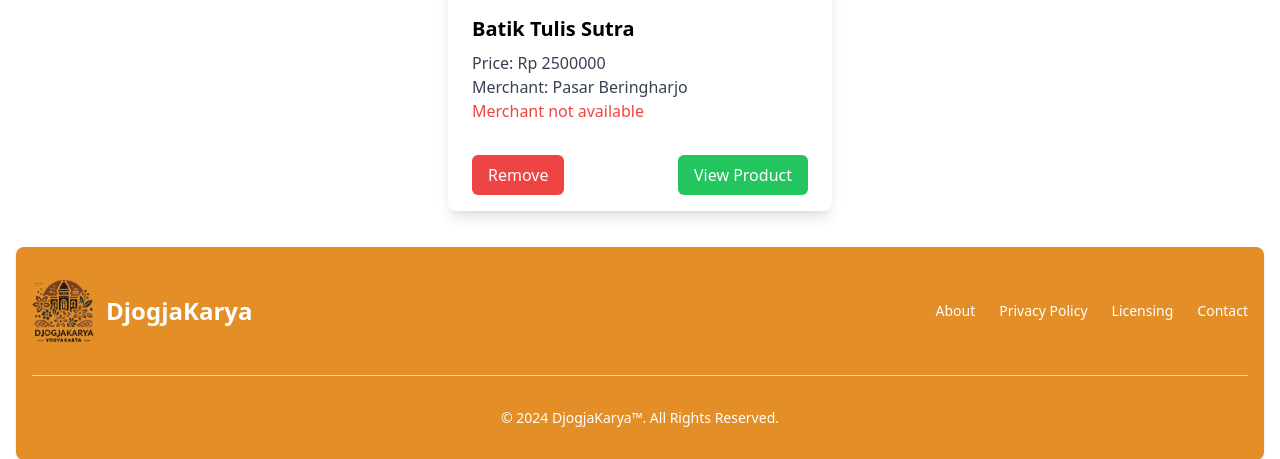
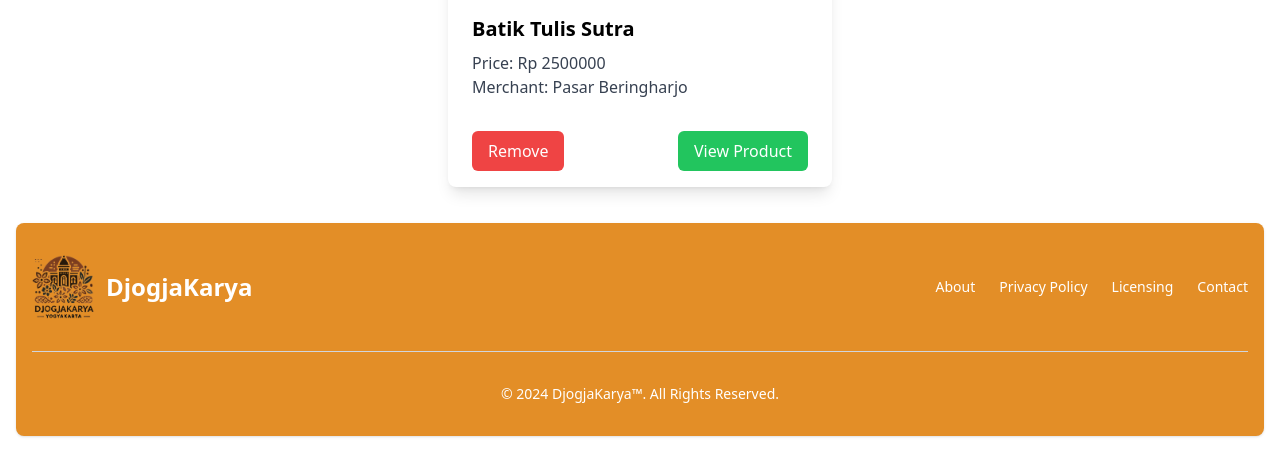
Before and after one commit to A11-PBP-2024/DjogjaKarya, a Django app: page /wishlist/ in a window 1280 px wide. Shown: the part 573-1032 px from the top of the page. After the commit the page ends 1010 px from the top, so only its background shows below. Run offline with Django 5.2, Linux system fonts and the light colour scheme; a user stored in the database is signed in; data comes from the database, SQL or seed files in the repository; tables that the repository leaves empty hold one stand-in row (values such as "Sample post"); some libraries are stand-ins or nearby versions; some web fonts are replaced.

Commit message:
edit kecil

```diff
--- a/wishlist/templates/wishlist.html
+++ b/wishlist/templates/wishlist.html
@@ -19,7 +19,7 @@
                         {% if item.product.merchant %}
                             <a href="{% url 'merchant:detail' item.product.merchant.id %}" class="text-blue-600 hover:text-blue-800">View Store</a>
                         {% else %}
-                            <p class="text-red-500">Merchant not available</p>
+                            <p class="text-red-500"></p>
                         {% endif %}
                     </div>
                     <div class="px-6 py-4 flex justify-between items-center">
```
